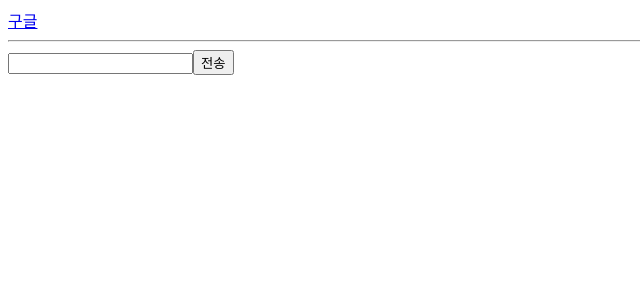
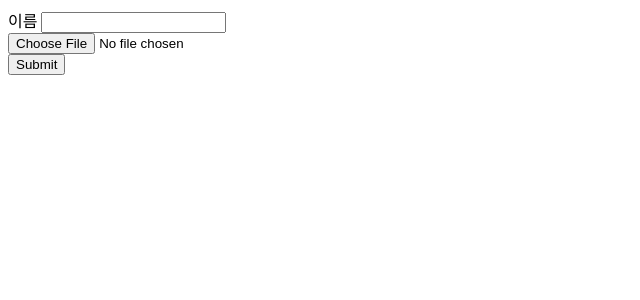
Before and after one commit to JeongHyun-Ha/learn-react, a React (Vite) app: page / in a window 1280 px wide. Shown: the top 300 px of the page, without its empty margins (0-640 px from the left). Built offline with nearby package versions, Linux system fonts and the light colour scheme.

Commit message:
파일을 보낼 때는 form 태그 encType 옵션을 'multipart/form-data'로 설정

```diff
--- a/src/App.jsx
+++ b/src/App.jsx
@@ -1,25 +1,14 @@
 import React from "react";
 
 function App(props) {
-  function handleLinkClick(e) {
-    e.preventDefault();
-    console.log("a 태그 클릭");
-  }
-
-  function handleSubmitForm(e) {
-    e.preventDefault();
-    console.log("폼 태그");
-  }
-
   return (
     <div>
-      <a href="https://www.google.com" onClick={handleLinkClick}>
-        구글
-      </a>
-      <hr />
-      <form action="https://www.google.com" onSubmit={handleSubmitForm}>
-        <input type="text" />
-        <button>전송</button>
+      <form action="/path" method="post" encType="multipart/form-data">
+        이름 <input type="text" name="name" />
+        <br />
+        <input type="file" name="file" />
+        <br />
+        <input type="submit" />
       </form>
     </div>
   );
```
